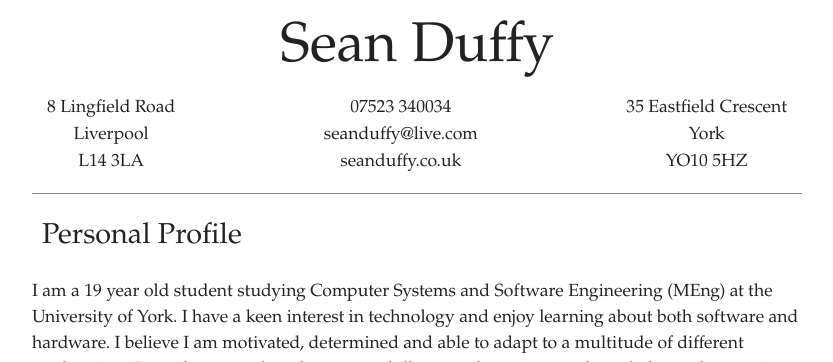
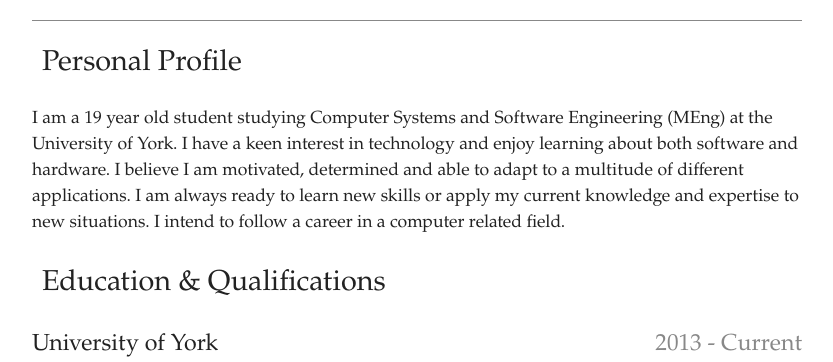
Before and after one commit to sean-duffy/blog-old, a Django app: page /cv/ in a window 1280 px wide. Shown: the top 362 px of the page, without its empty margins (223-1056 px from the left). Run offline with Django 3.2, Linux system fonts and the light colour scheme; some web fonts are replaced.

Commit message:
Remove personal details from public cv

```diff
--- a/blog/templates/main/cv.html
+++ b/blog/templates/main/cv.html
@@ -6,31 +6,8 @@
 		<link href='http://fonts.googleapis.com/css?family=OFL+Sorts+Mill+Goudy+TT:regular,italic,bold' rel='stylesheet' type='text/css'>
 	</head>
 	<body>
-		<header>
-            <h1>Sean Duffy</h1>
-
-            <div id='addresses'>
-                <div id='address_left'>
-                    <p>8 Lingfield Road</p>
-                    <p>Liverpool</p>
-                    <p>L14 3LA</p>
-                </div>
-
-                <div id='address_center'>
-
-                    <p>07523 340034</p>
-                    <p>seanduffy@live.com</p>
-                    <p>seanduffy.co.uk</p>
-                </div>
-
-                <div id='address_right'>
-                    <p>35 Eastfield Crescent</p>
-                    <p>York</p>
-                    <p>YO10 5HZ</p>
-                </div>
-            </div>
-
-		</header>
+        <header>
+        </header>
 
 		<section>
 
```
